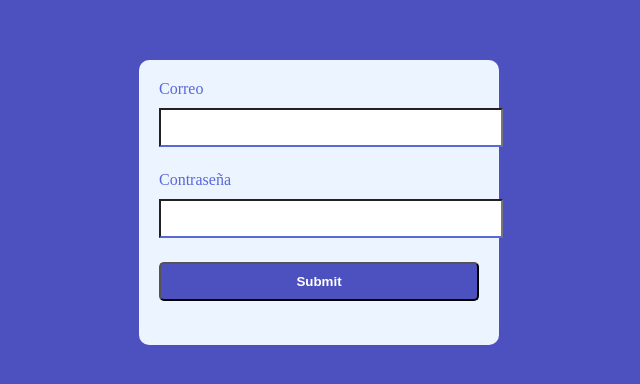
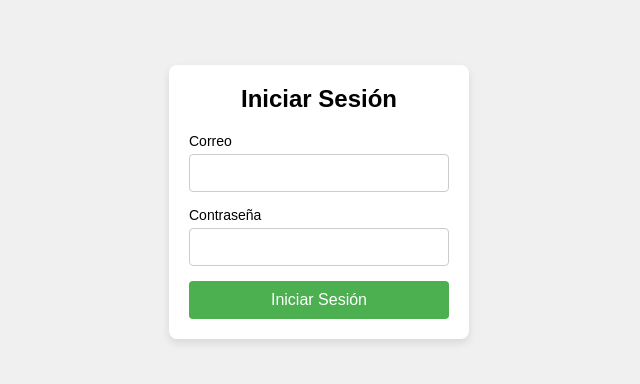
Before and after one commit to juniorksen/login_git, a plain HTML site: page index.html in a window 1280 px wide. Shown: the part 198-582 px from the top of the page, without its empty margins (321-961 px from the left). Drawn offline with Linux system fonts and the light colour scheme.

Commit message:
Se arreglo el css y parte del html

```diff
--- a/css/style.css
+++ b/css/style.css
@@ -1,102 +1,61 @@
-/* General styles */
-
-body,
-html {
-    height: 100%;
+* {
     margin: 0;
+    padding: 0;
+    box-sizing: border-box;
 }
 
-.container {
+body {
+    font-family: Arial, sans-serif;
+    background-color: #f0f0f0;
     display: flex;
-    height: 100vh;
-    background-color: #4c51bf;
-    /* Indigo-700 */
     justify-content: center;
     align-items: center;
+    height: 100vh;
 }
 
-.form-container {
-    width: 100%;
-    max-width: 320px;
-    background-color: #ebf4ff;
-    /* Indigo-100 */
+.login-container {
+    background-color: #fff;
     padding: 20px;
-    border-radius: 10px;
+    border-radius: 8px;
+    box-shadow: 0 4px 8px rgba(0, 0, 0, 0.1);
+    width: 300px;
+    text-align: center;
 }
 
-
-/* Header */
-
-.logo {
-    width: 80px;
-    margin: 0 auto 20px;
-    display: block;
+h2 {
+    margin-bottom: 20px;
 }
 
-
-/* Form */
-
-.label {
-    display: block;
-    margin-bottom: 10px;
-    color: #5a67d8;
-    /* Indigo-500 */
+.input-group {
+    margin-bottom: 15px;
+    text-align: left;
 }
 
-.input {
-    width: 100%;
-    padding: 10px;
-    margin-bottom: 24px;
-    color: #434190;
-    /* Indigo-700 */
-    border-bottom: 2px solid #5a67d8;
-    /* Indigo-500 */
-    outline: none;
-    transition: background-color 0.3s;
-}
-
-.input:focus {
-    background-color: #e2e8f0;
-    /* Gray-300 */
-}
-
-.submit-button {
-    width: 100%;
-    background-color: #4c51bf;
-    /* Indigo-700 */
-    color: white;
-    font-weight: bold;
-    padding: 10px 0;
-    margin-bottom: 24px;
-    border-radius: 5px;
-    cursor: pointer;
-    transition: background-color 0.3s;
-}
-
-.submit-button:hover {
-    background-color: #d53f8c;
-    /* Pink-700 */
-}
-
-
-/* Footer */
-
-.link {
-    color: #4c51bf;
-    /* Indigo-700 */
-    text-decoration: none;
+label {
+    display: block;
+    margin-bottom: 5px;
     font-size: 14px;
 }
 
-.link:hover {
-    color: #d53f8c;
-    /* Pink-700 */
+input {
+    width: 100%;
+    padding: 10px;
+    border: 1px solid #ccc;
+    border-radius: 4px;
+    font-size: 14px;
 }
 
-.left {
-    float: left;
+button {
+    width: 100%;
+    padding: 10px;
+    background-color: #4CAF50;
+    color: white;
+    border: none;
+    border-radius: 4px;
+    cursor: pointer;
+    font-size: 16px;
 }
 
-.right {
-    float: right;
+button:hover {
+    background-color: #45a049;
 }
--- a/index.html
+++ b/index.html
@@ -1,34 +1,28 @@
 <!DOCTYPE html>
-<html lang="en">
+<html lang="es">
 
 <head>
     <meta charset="UTF-8">
     <meta name="viewport" content="width=device-width, initial-scale=1.0">
-    <title>Document</title>
+    <title>Login</title>
     <link rel="stylesheet" href="css/style.css">
 </head>
 
 <body>
-
-    <div class="container">
-        <div class="form-container">
-
-            <form>
-                <div>
-                    <label class="label" for="username">Correo</label>
-                    <input class="input" type="text" name="username">
-                </div>
-                <div>
-                    <label class="label" for="password">Contraseña</label>
-                    <input class="input" type="password" name="password">
-                </div>
-                <div>
-                    <input class="submit-button" type="submit">
-                </div>
-            </form>
-        </div>
+    <div class="login-container">
+        <h2>Iniciar Sesión</h2>
+        <form action="/login" method="POST">
+            <div class="input-group">
+                <label for="email">Correo </label>
+                <input type="email" id="email" name="email" required>
+            </div>
+            <div class="input-group">
+                <label for="password">Contraseña</label>
+                <input type="password" id="password" name="password" required>
+            </div>
+            <button type="submit">Iniciar Sesión</button>
+        </form>
     </div>
-
 </body>
 
 </html>
```
